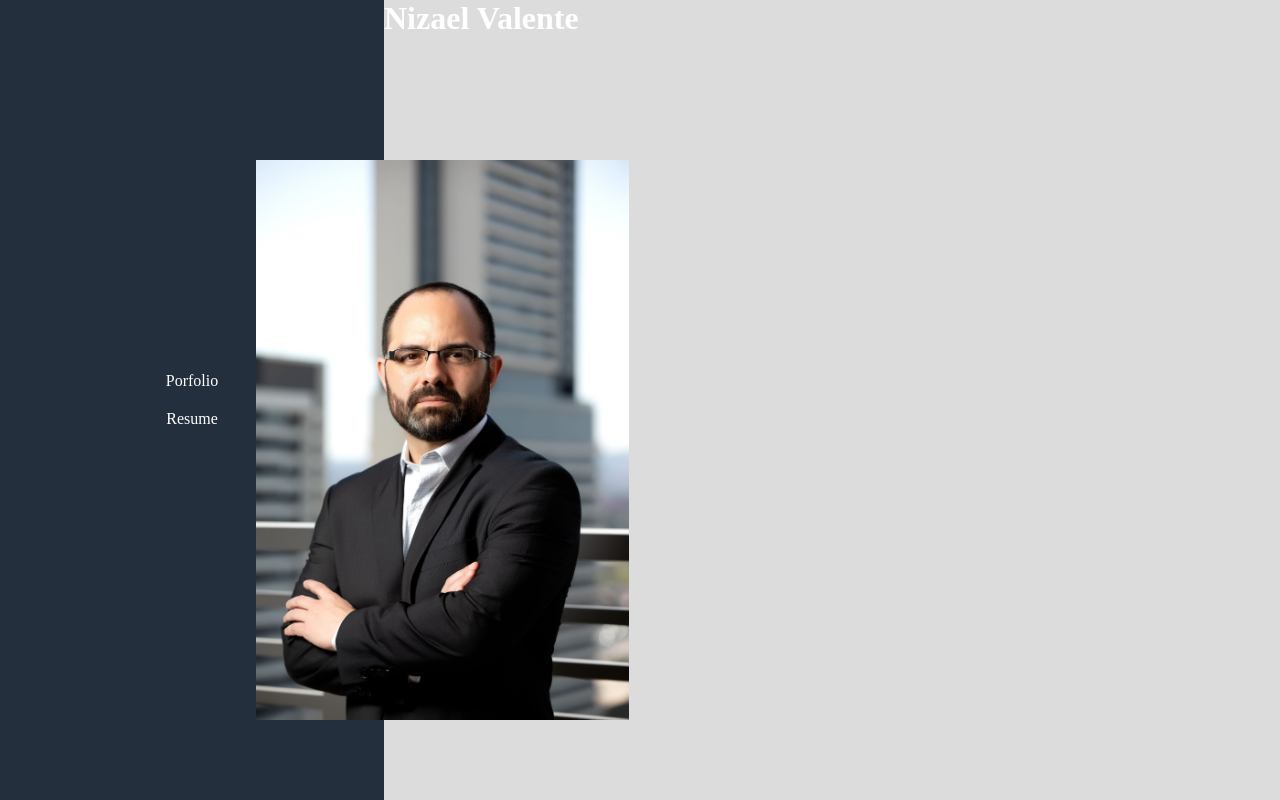
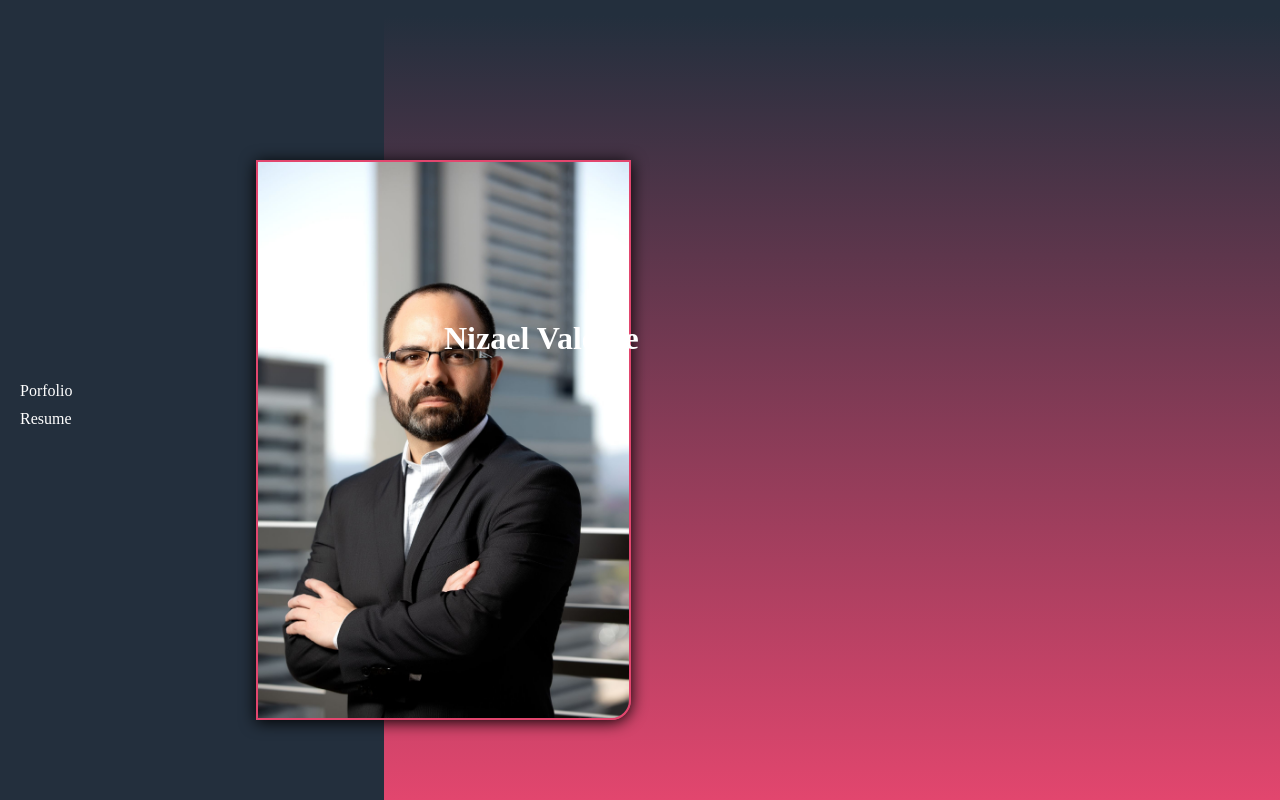
Before and after one commit to rafasysop/portifolio-novo, a plain HTML site: page index.html in a window 1280 px wide. Drawn offline with Linux system fonts and the light colour scheme.

Commit message:
add o estilo na foto

```diff
--- a/style.css
+++ b/style.css
@@ -29,19 +29,32 @@ nav ul{
 
 }
 nav ul li{
-    margin: 10px 0;
-    text-align: center;
+    margin: 10px 0 0 20px;
+
+    display: flex;
+    flex-direction: column;
+    padding: 0;
+    width: 100%;
+
 }
 main{
-    background-color: linear-gradient{yellow,blue, 40%};
+    background: linear-gradient(#232f3d 2%, #e2466e);
+    width: 70vw;
 }
 .foto{
     position: fixed;
     height: 70%;
     left: 20vw;
     top: 20vh;
+    border: #e2466e 2px solid;
+    box-shadow: 0 2px 16px black;
+    border-bottom-right-radius: 20px;
+
 }
 
 h1{
     color: white;
+    position: fixed;
+    top: 40vh;
+    margin-left: 60px;
 }
```
